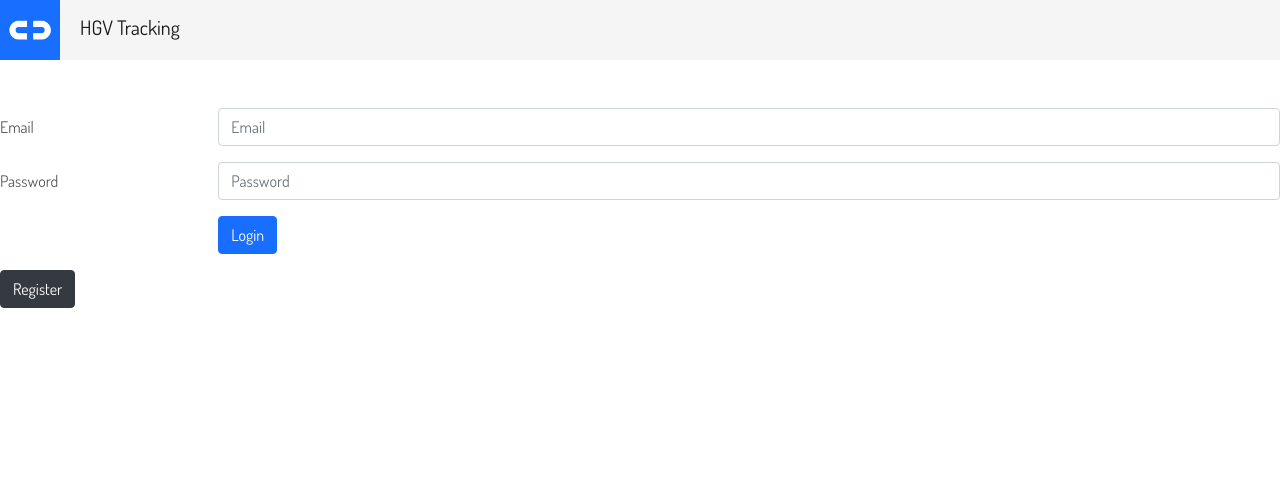
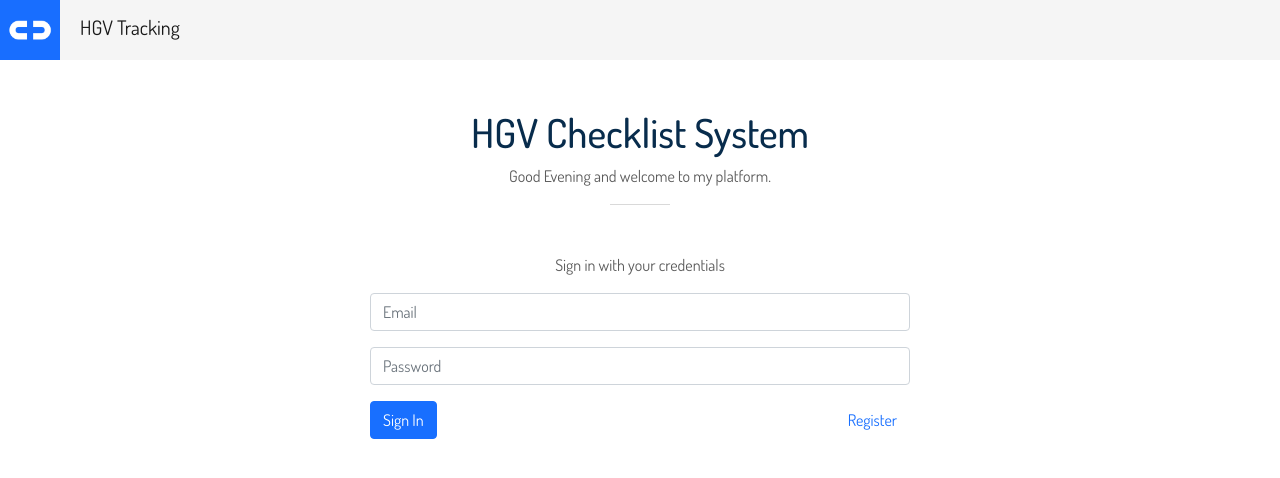
Before and after one commit to ryan-shirley/Vehicle-Checklist-Web-App-MERN, a React (Create React App) app: page / in a window 1280 px wide. Shown: the top 478 px of the page. Built offline with nearby package versions, Linux system fonts and the light colour scheme.

Commit message:
Login form + home page layout added

```diff
--- a/src/pages/Login.js
+++ b/src/pages/Login.js
@@ -1,16 +1,26 @@
 import React from "react"
-import axios from 'axios'
-import { Form, Button, Row, Col, Alert } from "react-bootstrap"
+import axios from "axios"
+import { Form, Button, Row, Col, Alert, Container } from "react-bootstrap"
 import { Link } from "react-router-dom"
 
 class Login extends React.Component {
     constructor(props) {
         super(props)
 
+        let ndate = new Date()
+        let hours = ndate.getHours()
+        let message =
+            hours < 12
+                ? "Good Morning"
+                : hours < 18
+                ? "Good Afternoon"
+                : "Good Evening"
+
         this.state = {
             email: "",
             password: "",
-            error: ""
+            error: "",
+            welcomeMessage: message
         }
 
         // Binding this to work in the callback
@@ -23,13 +33,16 @@ class Login extends React.Component {
     componentDidMount() {
         let redirect_message = this.props.location.redirect_message
 
-        if(redirect_message) {
+        if (redirect_message) {
             this.setState({
                 error: redirect_message
             })
         }
     }
 
+    /**
+     * handleInputChange() Handle form input from user
+     */
     handleInputChange = e => {
         const target = e.target
         const { name, value } = target
@@ -39,6 +52,9 @@ class Login extends React.Component {
         })
     }
 
+    /**
+     * onSubmit() Submit form to login
+     */
     onSubmit = e => {
         e.preventDefault()
 
@@ -48,12 +64,15 @@ class Login extends React.Component {
         }
 
         axios
-            .post(process.env.REACT_APP_API_URI + '/login', user)
+            .post(process.env.REACT_APP_API_URI + "/login", user)
             .then(res => {
                 // save token in local storage
                 localStorage.setItem("jwtToken", res.data.token)
                 localStorage.setItem("UID", res.data.user._id)
-                localStorage.setItem("userFullName", res.data.user.first_name + ' ' + res.data.user.last_name)
+                localStorage.setItem(
+                    "userFullName",
+                    res.data.user.first_name + " " + res.data.user.last_name
+                )
 
                 this.props.onLogin(true)
                 this.props.history.push("/records")
@@ -67,12 +86,30 @@ class Login extends React.Component {
 
     render() {
         return (
-            <Form onSubmit={this.onSubmit} className="mt-5">
-                <Form.Group as={Row} controlId="formHorizontalIMDB">
-                    <Form.Label column sm={2}>
-                        Email
-                    </Form.Label>
-                    <Col sm={10}>
+            <Container className="mt-5">
+                <div className="text-center">
+                    <h1>HGV Checklist System</h1>
+                    <p>
+                        {this.state.welcomeMessage} and welcome to my
+                        platform.
+                    </p>
+                    <hr style={{ width: 60 }} />
+                </div>
+
+                <Row className="justify-content-md-center mt-5">
+                    <Col sm={6}>
+                        <p className="text-center">Sign in with your credentials</p>
+
+                        <Form onSubmit={this.onSubmit} className="mt-3">
+                            {this.state.error && (
+                                <Alert variant="danger">
+                                    {this.state.error}
+                                </Alert>
+                            )}
+
+                            <Form.Group
+                                controlId="hgvLoginEmail"
+                            >
                                 <Form.Control
                                     type="email"
                                     placeholder="Email"
@@ -81,14 +118,11 @@ class Login extends React.Component {
                                     onChange={this.handleInputChange}
                                     required
                                 />
-                    </Col>
                             </Form.Group>
 
-                <Form.Group as={Row} controlId="formHorizontalTitle">
-                    <Form.Label column sm={2}>
-                        Password
-                    </Form.Label>
-                    <Col sm={10}>
+                            <Form.Group
+                                controlId="hgvLoginPassword"
+                            >
                                 <Form.Control
                                     type="password"
                                     placeholder="Password"
@@ -97,26 +131,17 @@ class Login extends React.Component {
                                     onChange={this.handleInputChange}
                                     required
                                 />
-                    </Col>
                             </Form.Group>
 
-                {this.state.error && (
-                    <Alert variant="danger">
-                        {this.state.error}
-                    </Alert>
-                )}
+                            <Button type="submit">Sign In</Button>
 
-                <Form.Group as={Row}>
-                    <Col sm={{ span: 10, offset: 2 }}>
-                        <Button type="submit">Login</Button>
-                    </Col>
-                </Form.Group>
-
-                <Link to="/register" className="btn btn-dark">
+                            <Link to="/register" className="btn btn-link float-right">
                                 Register
                             </Link>
-
                         </Form>
+                    </Col>
+                </Row>
+            </Container>
         )
     }
 }
```
Lines whose indentation alone changed are shown as unchanged.
